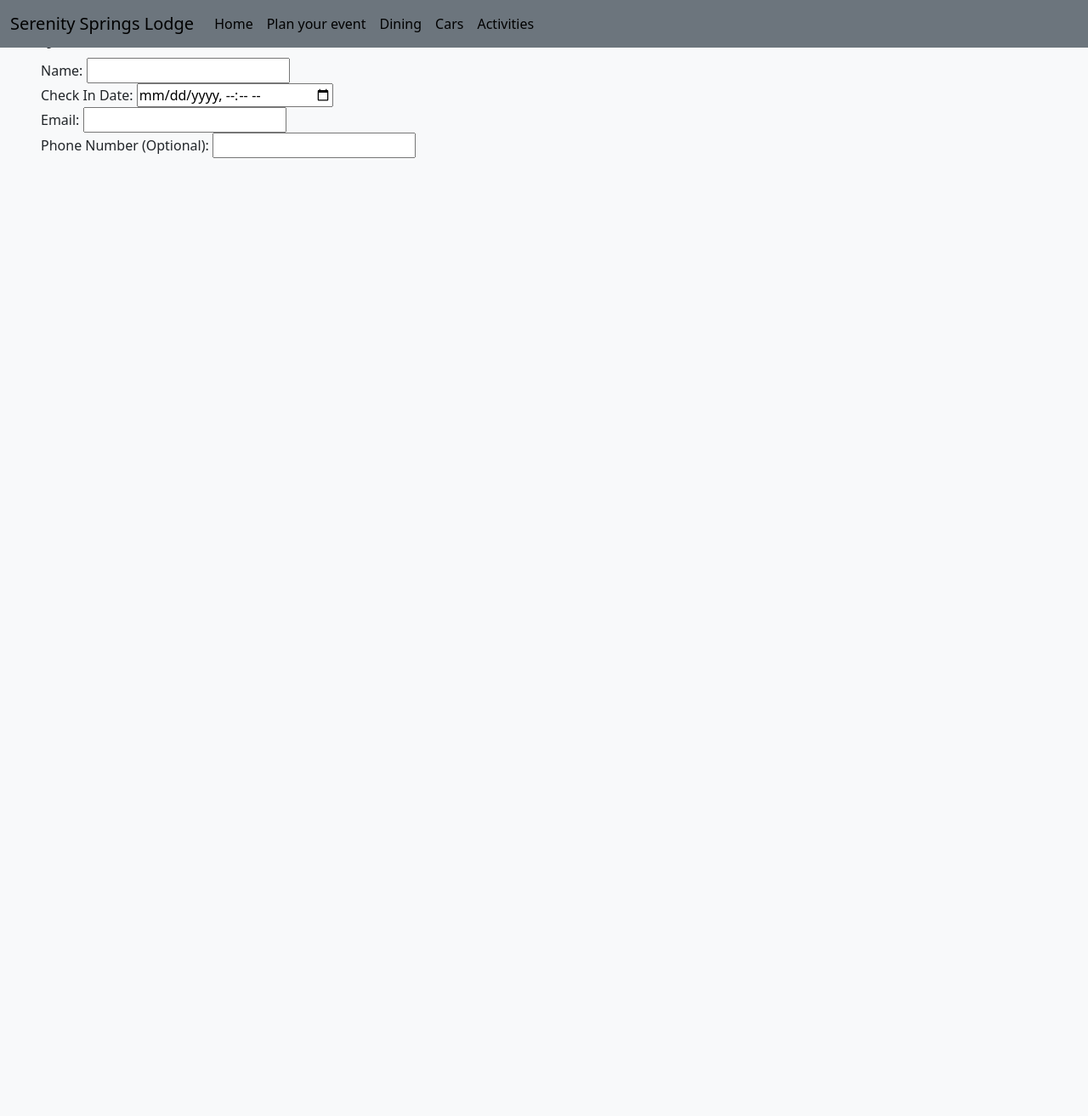
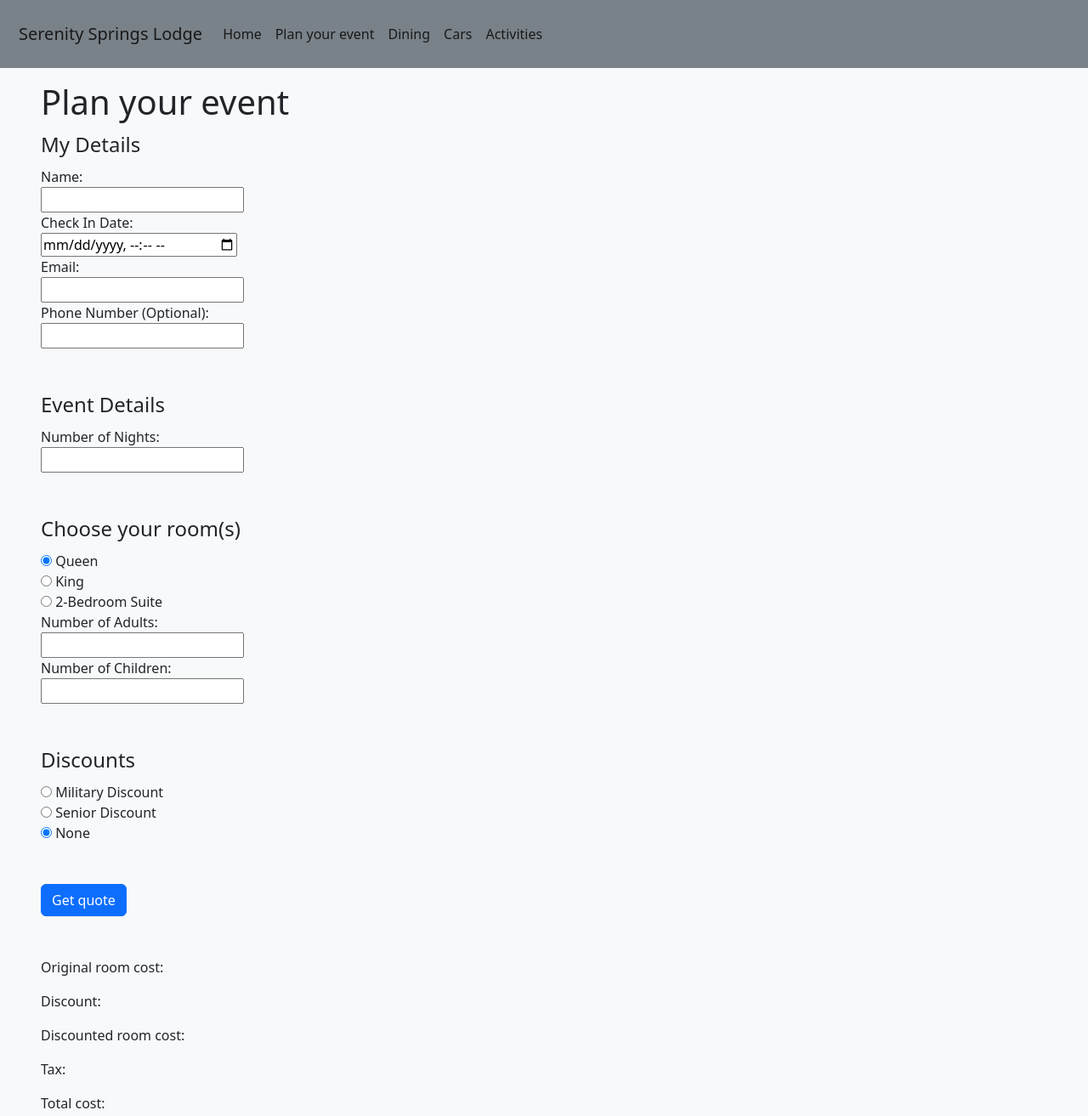
Before and after one commit to TherealJGatsby/VacationResort, a plain HTML site: page stay.html in a window 1280 px wide. Shown: the whole page at 85% size. Before the commit the page ends 800 px from the top, so only its background shows below. Drawn offline with nearby package versions, Linux system fonts and the light colour scheme.

Commit message:
working on vacation resort

```diff
--- /dev/null
+++ b/css/index.css
@@ -0,0 +1,5 @@
+.custom-navbar {
+    padding: 10px;
+    height: 80px;
+    opacity: 0.9;
+}
--- /dev/null
+++ b/css/stay.css
@@ -0,0 +1,5 @@
+.custom-navbar {
+    padding: 10px;
+    height: 80px;
+    opacity: 0.9;
+}
--- /dev/null
+++ b/scripts/index.js
@@ -0,0 +1,75 @@
+window.onload = function() {
+    // gathering personal details
+    const form = document.getElementById("form");
+    form.onsubmit = getForm;
+}
+
+function getForm(event) {
+    event.preventDefault();
+
+    // console.log(event);
+    // console.log("form submitted");
+
+    // get My details and event details
+    let firstName = document.getElementById("firstName").value.trim();
+    let email = document.getElementById("email").value.trim();
+    let phoneNumber = document.getElementById("phoneNumber").value.trim();
+    let numberOfNights = parseInt(document.getElementById("numberOfNights").value.trim());
+    let checkInDate = document.getElementById("checkInDate");
+
+   // get the bed size.
+    let sizeQueen = document.getElementById("queen");
+    let sizeKing = document.getElementById("king");
+    let sizeSuite = document.getElementById("suite");
+
+    // Room rate
+    let roomRate = 0;
+
+    if(sizeQueen.checked) {
+        roomRate = 150.00;
+    } else if(sizeKing.checked) {
+        roomRate = 150.00;
+    } else {
+        roomRate = 210.00;
+    }
+
+    let cost = roomRate * numberOfNights;
+
+    // console.log(cost);
+
+
+
+    // console.log("firstName",firstName);
+    // console.log("email",email);
+    // console.log("phoneNumber",phoneNumber);
+    // console.log("numberOfNights",numberOfNights);
+    // console.log("checkInDate",checkInDate);
+
+    // grab room rate
+    // grab discount
+    // grab number of nights
+    // grab check in date
+    // calculate discounted room cost
+    // total cost.
+
+
+     // If discount applied
+     let discount = 0;
+
+     const militaryDiscountRadio = document.getElementById("militaryDiscount");
+     const seniorDiscountRadio = document.getElementById("seniorDiscount");
+     const noDiscountRadio = document.getElementById("noDiscount");
+
+     if (militaryDiscountRadio.checked) {
+         discount = cost * .2;
+     } else if (seniorDiscountRadio.checked) {
+         discount = cost * .1;
+     }
+
+     let newCost = cost - discount;
+
+     console.log(cost);
+     console.log(discount);
+     console.log(newCost);
+
+}
--- a/stay.html
+++ b/stay.html
@@ -10,12 +10,16 @@
       integrity="sha384-T3c6CoIi6uLrA9TneNEoa7RxnatzjcDSCmG1MXxSR1GAsXEV/Dwwykc2MPK8M2HN"
       crossorigin="anonymous"
     />
+    <link rel="stylesheet" href="css/stay.css" />
+    <script src="scripts/index.js"></script>
   </head>
   <body class="bg-light">
     <nav>
-      <nav class="navbar navbar-expand-lg navbar-light bg-secondary fixed-top">
+      <nav
+        class="navbar navbar-expand-lg navbar-light bg-secondary custom-navbar fixed-top"
+      >
         <div class="container-fluid">
-          <a class="navbar-brand" href="#">Serenity Springs Lodge</a>
+          <a class="navbar-brand" href="index.html">Serenity Springs Lodge</a>
           <button
             class="navbar-toggler"
             type="button"
@@ -66,32 +70,118 @@
       </nav>
     </nav>
 
-    <fieldset class="form-group">
-      <legend class="mt-4">Plan your event</legend>
-      <div class="ms-5">
+    <form id="form">
+      <fieldset class="form-group mt-5 ms-5 mb-5">
+        <h1 class="mt-5">Plan your event</h1>
+        <div class="text-start">
           <main>
+            <legend>My Details</legend>
             <div class="form-group">
-            <label for="name">Name:</label>
-            <input type="text" id="name" />
+              <label for="firstName">Name:</label>
+              <br />
+              <input type="text" id="firstName" name="firstName" required />
             </div>
 
             <div class="form-group">
               <label for="checkInDate">Check In Date:</label>
-            <input type="datetime-local" />
+              <br />
+              <input
+                type="datetime-local"
+                required
+                id="checkInDate"
+                name="checkInDate"
+              />
             </div>
 
             <div class="form-group">
               <label for="email">Email:</label>
-            <input type="text" id="email" />
+              <br />
+              <input
+                type="text"
+                id="email"
+                name="email"
+                autocomplete="on"
+                required
+              />
             </div>
 
             <div class="form-group">
               <label for="phoneNumber">Phone Number (Optional): </label>
-            <input type="text" id="phoneNumber" />
+              <br />
+              <input type="text" id="phoneNumber" name="phoneNumber" required />
             </div>
+
+            <legend class="mt-5">Event Details</legend>
+            <label for="numberOfNights">Number of Nights: </label>
+            <br />
+            <input type="number" id="numberOfNights" name="numberOfNights" />
+
+            <legend class="mt-5">Choose your room(s)</legend>
+            <br />
+            <input type="radio" id="queen" name="bedType" value="1" checked />
+            <label for="queen">Queen</label>
+            <br />
+            <input type="radio" id="king" name="bedType" value="2" />
+            <label for="king">King</label>
+            <br />
+            <input type="radio" id="suite" name="bedType" value="3" />
+            <label for="suite">2-Bedroom Suite</label>
+            <br />
+            <label for="numberOfAdults">Number of Adults:</label>
+            <br />
+            <input
+              type="text"
+              id="numberOfAdults"
+              name="numberOfAdults"
+              required
+            />
+            <br />
+            <label for="numberOfChildren">Number of Children:</label>
+            <br />
+            <input
+              type="text"
+              id="numberOfChildren"
+              name="numberOfChildren"
+              required
+            />
+            <br />
+            <fieldset>
+            <legend class="mt-5">Discounts</legend>
+            <input
+              type="radio"
+              id="militaryDiscount"
+              name="discountType"
+              value="1"
+            />
+            <label for="militaryDiscount">Military Discount</label>
+            <br />
+            <input
+              type="radio"
+              id="seniorDiscount"
+              name="discountType"
+              value="2"
+            />
+            <label for="seniorDiscount">Senior Discount</label>
+            <br />
+            <input type="radio" id="noDiscount" name="discountType" value="3" checked />
+            <label for="noDiscount">None</label>
+            <br />
           </main>
+
+          <button type="submit" class="btn btn-primary mt-5" id="quoteButton">
+            Get quote
+          </button>
         </div>
       </fieldset>
+    </form>
+
+    <section id="estimatedDisplay" class="mt-5 ms-5 mb-5">
+      <p><span>Original room cost: </span></p>
+      <p><span>Discount: </span></p>
+      <p><span>Discounted room cost: </span></p>
+      <p><span>Tax: </span></p>
+      <p><span>Total cost: </span></p>
+    </section>
 
     <script
       src="https://cdn.jsdelivr.net/npm/bootstrap@5.3.2/dist/js/bootstrap.bundle.min.js"
```
Also changed, not shown: index.html (+3 -2 lines). Lines whose indentation alone changed are shown as unchanged.
